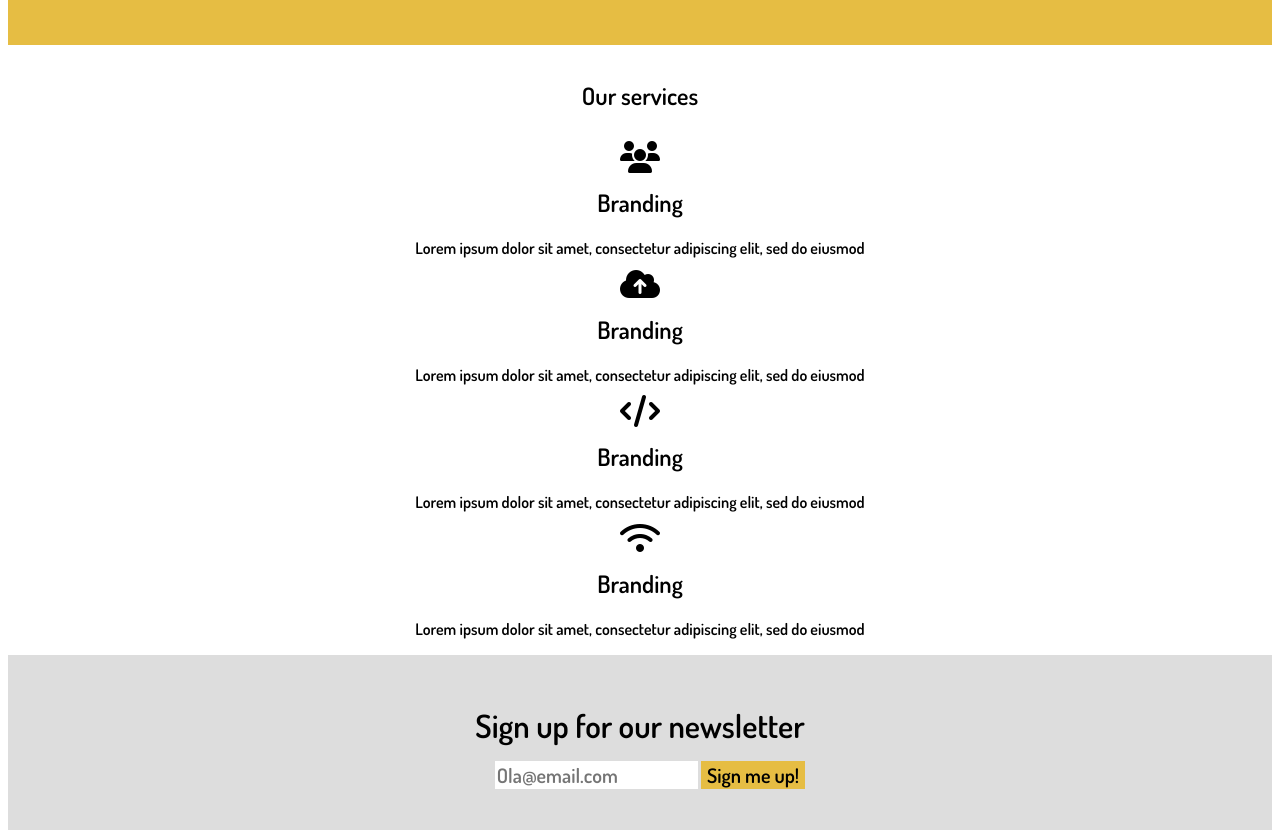
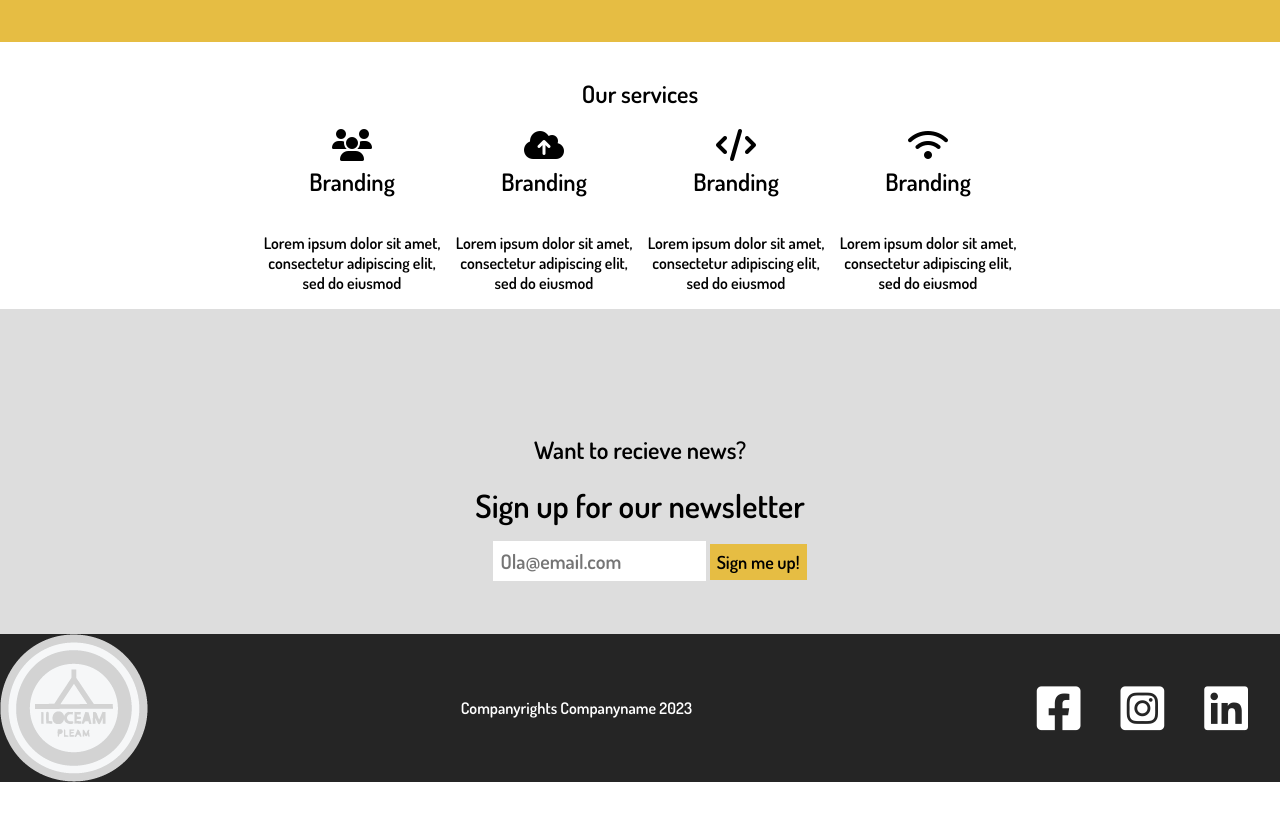
Before and after one commit to AndersKlevaas1/Eksamen-Webutvikling, a plain HTML site: page index.html in a window 1280 px wide. Shown: the part 1312-2150 px from the top of the page. After the commit the page ends 2094 px from the top, so only its background shows below. Drawn offline with Linux system fonts and the light colour scheme.

Commit message:
endre footer
Skal flytte footeren, hent denne om det skjærer seg

```diff
--- a/index.html
+++ b/index.html
@@ -49,8 +49,8 @@
 
     <main id="indexMain">
         <section id="subhead">
+            <article>
                 <h1>Engaging Subheading. What can you help our visitors with</h1>
-            <article>
                 <p>Lorem ipsum dolor sit amet, Ut enim ad minim veniam, Duis aute irure dolor in reprehenderit in voluptate velit esse cillum dolore eu fugiat nulla pariatur. Excepteur sint occaecat cupidatat non proident, sunt in culpa qui officia deserunt mollit anim id est laborum.</p>
             </article>
         </section>
@@ -72,28 +72,36 @@
     </main>
 
     <footer id="footerIndex">
+        <h2 id="footerHeader">Our services</h2>
         <section id="ourServices">
-            <h2 id="footerHeader">Our services</h2>
+            <section class="fa-icon">
                 <i class="fa-solid fa-users fa-2xl"></i>
                 <h2>Branding</h2>
                 <p>Lorem ipsum dolor sit amet, consectetur adipiscing elit, sed do eiusmod </p>
+            </section>
 
+            <section class="fa-icon">
                 <i class="fa-solid fa-cloud-arrow-up fa-2xl"></i>
                 <h2>Branding</h2>
                 <p>Lorem ipsum dolor sit amet, consectetur adipiscing elit, sed do eiusmod </p>
+            </section>
 
+            <section class="fa-icon">
                 <i class="fa-solid fa-code fa-2xl"></i>
                 <h2>Branding</h2>
                 <p>Lorem ipsum dolor sit amet, consectetur adipiscing elit, sed do eiusmod </p>
+            </section>
 
+            <section class="fa-icon">
                 <i class="fa-solid fa-wifi fa-2xl"></i>
                 <h2>Branding</h2>
                 <p>Lorem ipsum dolor sit amet, consectetur adipiscing elit, sed do eiusmod </p>
             </section>
+        </section>
 
         <section id="grayEmail">
             <article id="emailBox">
-                <!-- <h2>Sign up for our newsletter</h2> -->
+                <h2>Want to recieve news?</h2>
                 <label for="email">Sign up for our newsletter</label>
                 <form id="emailForm">
                     <input type="email" id="email" name="email" placeholder="Ola@email.com">
@@ -101,6 +109,19 @@
                 </form>
             </article>
         </section>
+
+        <section  id="companyRights">
+            <img src="img/logo1.png" alt="Bilde av logo">
+            <p>Companyrights Companyname 2023</p>
+
+            <section class="footerIcon">
+            <i class="fa-brands fa-square-facebook"></i>
+
+            <i class="fa-brands fa-square-instagram"></i>
+
+            <i class="fa-brands fa-linkedin"></i>
+        </section>
+        </section>
     </footer>
 </div>
 </body>
--- a/styling/style.css
+++ b/styling/style.css
@@ -1,5 +1,11 @@
 *{
     font-family: 'Dosis', sans-serif;
+}
+
+body {
+    margin: 0;
+    padding: 0;
+    max-width: 1600px;
 }
 
 #gridContainer{
@@ -19,7 +25,7 @@ header{
 header a img{
     width: 150px;
     height: 150px;
-    margin-right: 0 auto;
+    margin-right: auto;
     display: block;
 
 }
@@ -69,9 +75,6 @@ header a img{
     position: relative;
 }
 
-.videoText h1{
-    /* font-size: 20px; */
-}
 
 .videoText {
     position: absolute;
@@ -127,6 +130,7 @@ header a img{
     background-color: #e6bd43;
     flex-direction: column;
     text-align: center;
+    max-width: fit-content;
 }
 
 #aboutCompany p{
@@ -166,12 +170,14 @@ header a img{
 
 #footerHeader{
     padding: 1rem;
+    text-align: center;
 }
 
 #grayEmail {
     flex-direction: column;
     text-align: center;
     background-color: #ddd;
+    padding: 75px;
 }
 
 #emailBox{
@@ -199,8 +205,41 @@ header a img{
 #emailBox button{
     background-color: #e6bd43;
     border: none;
-    font-size: 20px;
+    font-size: 18px;
+    padding: 7px;
 }
+
+form input{
+    padding: 7px;
+}
+
+#companyRights{
+    display: flex;
+    flex-direction: row;
+    justify-content: space-between;
+    background-color: #252525;
+    color: white;
+    text-align: center;
+}
+
+#companyRights p {
+    display: flex;
+    align-items: center;
+    justify-content: first baseline;
+}
+
+.footerIcon{
+   display: flex;
+   align-items: center;
+   justify-content: flex-end;
+   padding: 2rem;
+   gap: 40px;
+   font-size: 50px;
+}
+
+/* Products */
+
+
 
 
 /* Media for desktop */
@@ -242,6 +281,21 @@ header a img{
         margin: auto;
         padding: 1rem;
     }
+
+   .fa-icon {
+    display: flex;
+    flex-direction: column;
+    margin: auto;
+   }
+
+   #ourServices {
+    display: flex;
+    flex-direction: row;
+    /* gap: 80px; */
+    text-align: center;
+    margin: auto;
+
+   }
 
 
 }
@@ -297,7 +351,17 @@ header a img{
     }
 
     #subhead p{
-        fontsize: 18px;
+        font-size: 20px;
+    }
+
+    /* Sign up */
+
+    #emailBox button{
+        background-color: #e6bd43;
+        border: none;
+        font-size: 14px;
+        padding-top: 12px;
+        padding-bottom: 8px;
     }
 }
 
```
Lines whose indentation alone changed are shown as unchanged.
